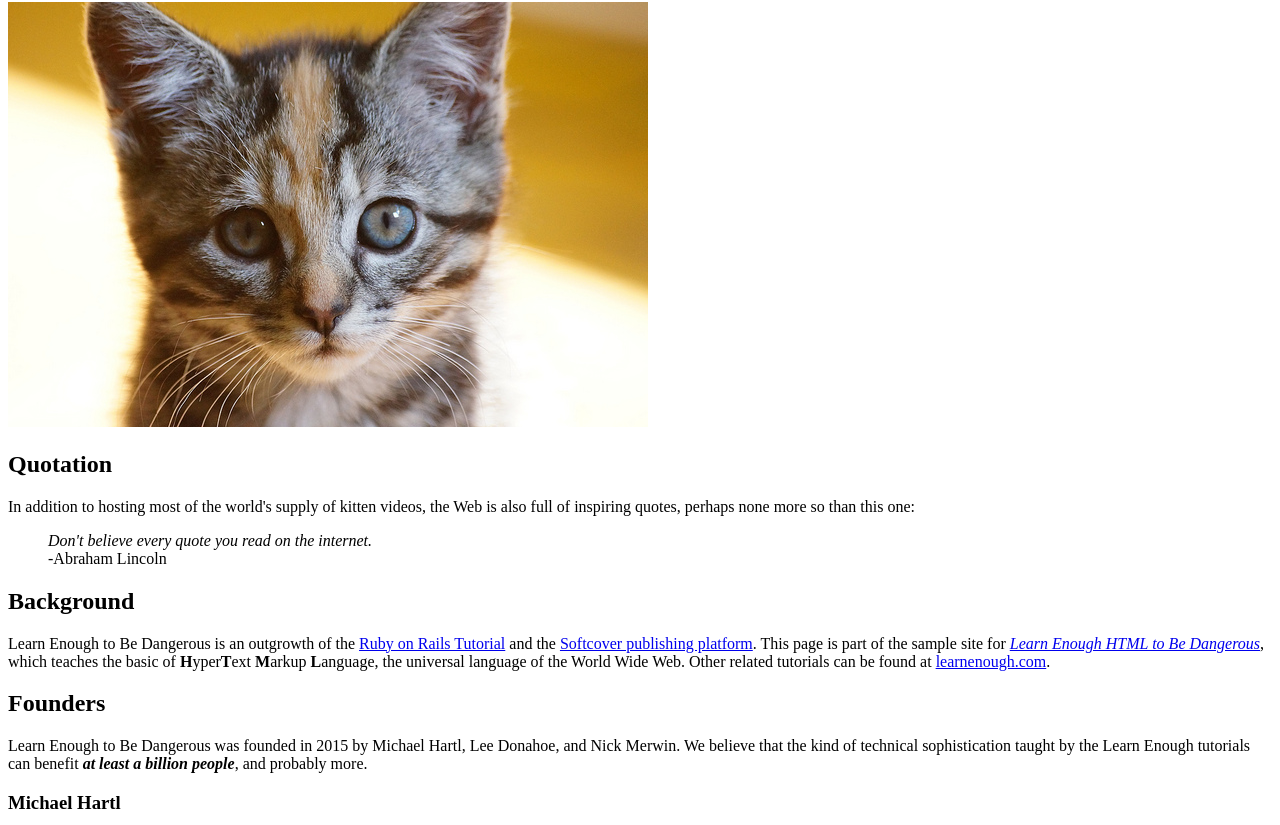
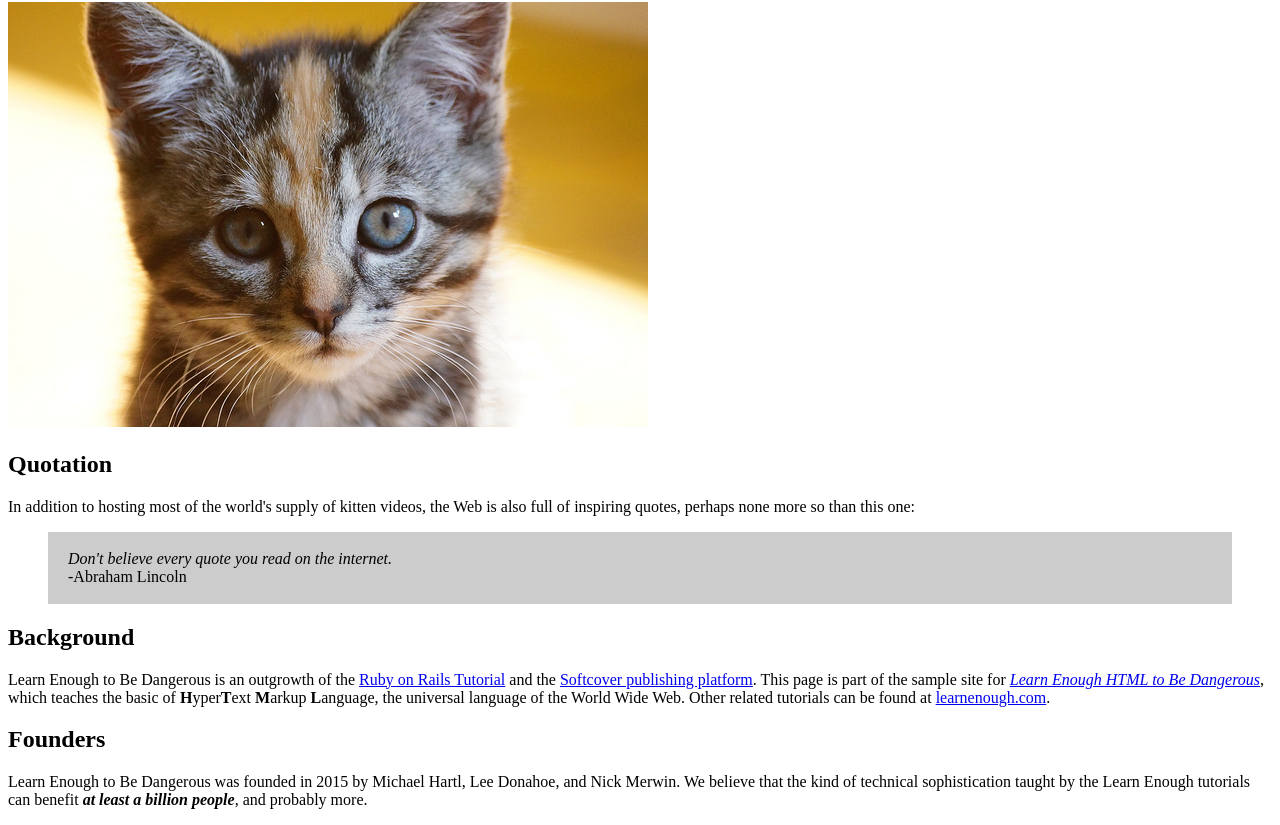
Before and after one commit to foxmean/sample_website, a plain HTML site: page index.html in a window 1280 px wide. Shown: the part 244-1069 px from the top of the page. Drawn offline with Linux system fonts and the light colour scheme.

Commit message:
debug backgroud color of quote

```diff
--- a/index.html
+++ b/index.html
@@ -41,7 +41,7 @@
     <p>
       In addition to hosting most of the world's supply of kitten videos, the Web is also full of inspiring quotes, perhaps none more so than this one:
     </p>
-    <blockquote style="padding: 2px 20px: blackground: #ffebcd;">
+    <blockquote style="padding: 2px 20px; background: #ccc;">
       <p>
         <em>Don't believe every quote you read on the internet.</em>
         <br>
```
